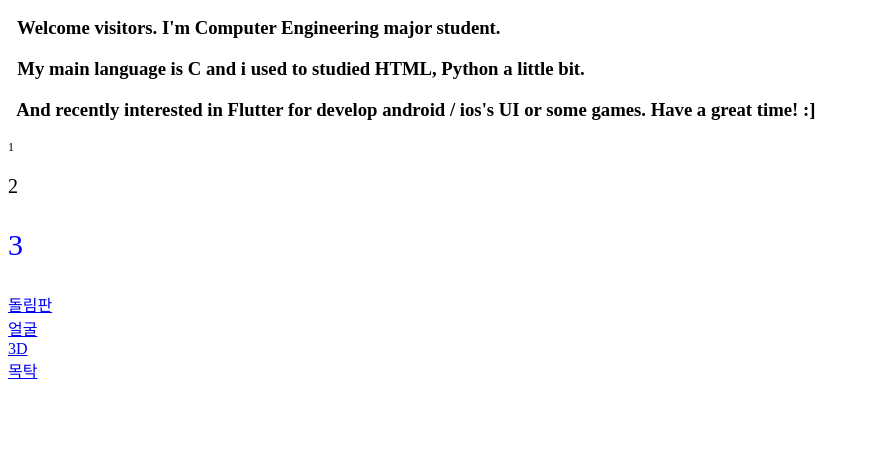
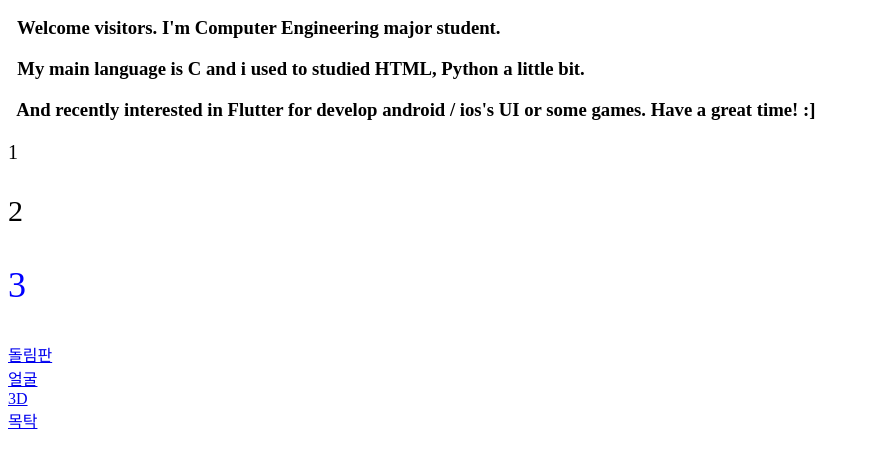
Before and after one commit to iron0310/my_web_sample, a plain HTML site: page index.html in a window 1280 px wide. Shown: the part 96-564 px from the top of the page, without its empty margins (0-870 px from the left). Drawn offline with Linux system fonts and the light colour scheme.

Commit message:
Update index.html

```diff
--- a/index.html
+++ b/index.html
@@ -7,8 +7,8 @@
 		}
 	</style>
 	<meta charset = "UTF-8">
-	<h1>TEST WEB</h1>
-	<h2>This is My Test Website!</h2>
+	<h1>&nbsp TEST WEB</h1>
+	<h2>&nbsp This is My Test Website!</h2>
 
 	<h3>&nbsp Welcome visitors. I'm Computer Engineering major student. </h3>
 	<h3>&nbsp My main language is C and i used to studied HTML, Python a little bit.</h3>
@@ -17,14 +17,14 @@
 </head>
 
 <body>
-	<p style="font-size:12px">1</p>
-	<p style="font-size:20px">2</p>
-	<font color="blue"><p style="font-size:30px">3</p></font>
+	<p style="font-size:20px">1</p>
+	<p style="font-size:30px">2</p>
+	<font color="blue"><p style="font-size:36px">3</p></font>
 
 	<a href="1.html">돌림판<br /><a>
 	<a href="2.html">얼굴<br /></a>
 	<a href="3.html">3D<br /></a>
-	<a href="4.html">목탁<br></a>
+	<a href="4.html">목탁<br /></a>
 </body>
 
 </html>
```
